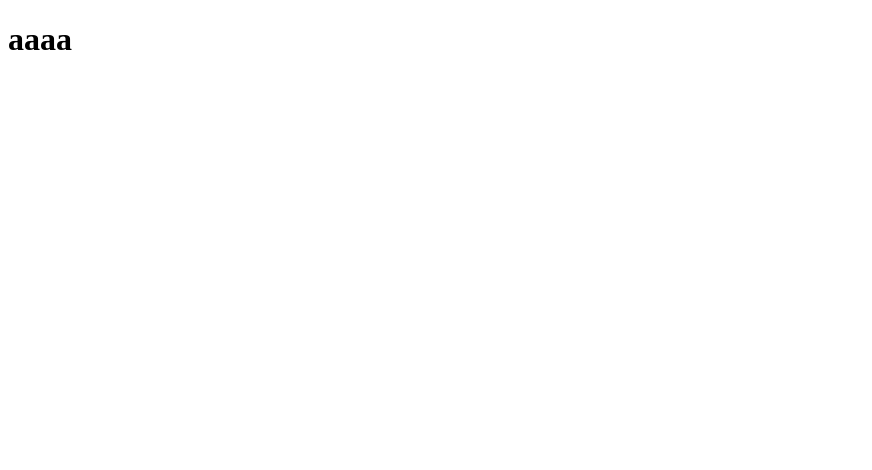
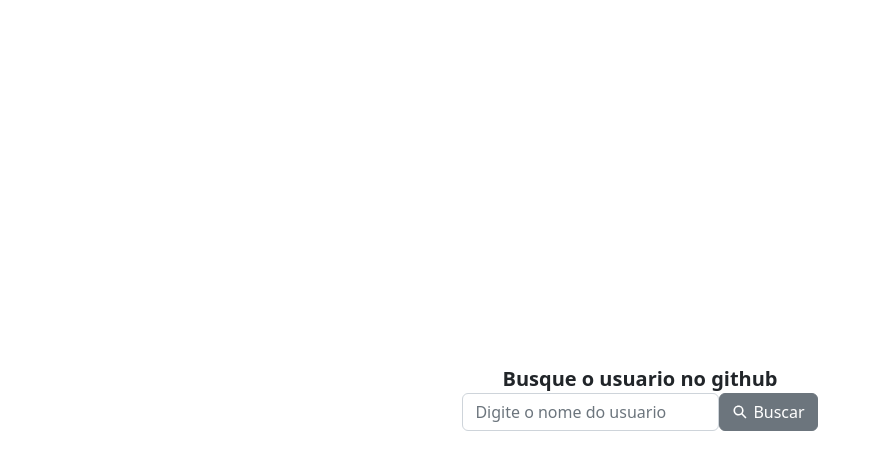
Before and after one commit to iroDevs/Desafio-Atlas, a React (Create React App) app: page / in a window 1280 px wide. Shown: the top 470 px of the page, without its empty margins (0-872 px from the left). Built offline with nearby package versions, Linux system fonts and the light colour scheme.

Commit message:
feature/criando componente

```diff
--- a/package.json
+++ b/package.json
@@ -6,8 +6,10 @@
     "@testing-library/jest-dom": "^5.16.4",
     "@testing-library/react": "^13.3.0",
     "@testing-library/user-event": "^13.5.0",
+    "bootstrap": "^5.2.0",
     "react": "^18.2.0",
     "react-dom": "^18.2.0",
+    "react-icons": "^4.4.0",
     "react-router-dom": "^6.3.0",
     "react-scripts": "5.0.1",
     "web-vitals": "^2.1.4"
--- a/public/index.html
+++ b/public/index.html
@@ -15,6 +15,7 @@
       user's mobile device or desktop. See https://developers.google.com/web/fundamentals/web-app-manifest/
     -->
     <link rel="manifest" href="%PUBLIC_URL%/manifest.json" />
+    <link href="https://cdn.jsdelivr.net/npm/bootstrap@5.2.0/dist/css/bootstrap.min.css" rel="stylesheet" integrity="sha384-gH2yIJqKdNHPEq0n4Mqa/HGKIhSkIHeL5AyhkYV8i59U5AR6csBvApHHNl/vI1Bx" crossorigin="anonymous">
     <!--
       Notice the use of %PUBLIC_URL% in the tags above.
       It will be replaced with the URL of the `public` folder during the build.
@@ -39,5 +40,6 @@
       To begin the development, run `npm start` or `yarn start`.
       To create a production bundle, use `npm run build` or `yarn build`.
     -->
+    <script src="https://cdn.jsdelivr.net/npm/bootstrap@5.2.0/dist/js/bootstrap.bundle.min.js" integrity="sha384-A3rJD856KowSb7dwlZdYEkO39Gagi7vIsF0jrRAoQmDKKtQBHUuLZ9AsSv4jD4Xa" crossorigin="anonymous"></script>
   </body>
 </html>
--- /dev/null
+++ b/src/components/campo de busca/CampoDeBusca.jsx
@@ -0,0 +1,17 @@
+import React from 'react'
+import { IoSearchSharp } from 'react-icons/io5'
+import './CampoDeBuscaStyle.css'
+
+export default function CampoDeBusca () {
+  return (
+    <div className="centralize container">
+      <p className="titulo-da-busca display-6">Busque o usuario no github</p>
+      <div className="container-busca">
+        <label className="visually-hidden">Usuario do git</label>
+        <input type="password" className="form-control" id="inputPassword2" placeholder="Digite o nome do usuario "></input>
+        <button type="button" className="btn-pesquisa btn btn-secondary"><IoSearchSharp /><span className='btn-texto'>Buscar</span></button>
+        <i className="bi bi-1-circle"></i>
+      </div>
+    </div>
+  )
+}
--- /dev/null
+++ b/src/components/campo de busca/CampoDeBuscaStyle.css
@@ -0,0 +1,22 @@
+.titulo-da-busca {
+    font-size:20px;
+    font-weight:600;
+    margin: 0;
+}
+.btn-pesquisa{
+    display: flex;
+    justify-content: flex-end;
+    align-items: center;
+}
+
+.btn-texto {
+    padding-left: 5px
+}
+
+.container-busca {
+    display: flex;
+    margin: 2px
+}
+.input-busca{
+    width: 40%;
+}
--- a/src/pages/Pesquisa/Pesquisa.jsx
+++ b/src/pages/Pesquisa/Pesquisa.jsx
@@ -1,9 +1,14 @@
 import React from 'react'
+import CampoDeBusca from '../../components/campo de busca/CampoDeBusca'
 import './PesquisaStyle.css'
 
 function Pesquisa () {
   return (
-    <h1>aaaa</h1>
+    <>
+    <div className="centralize container-fluid">
+    <CampoDeBusca />
+    </div>
+    </>
   )
 }
 export default Pesquisa
--- a/src/pages/Pesquisa/PesquisaStyle.css
+++ b/src/pages/Pesquisa/PesquisaStyle.css
@@ -1,4 +1,9 @@
-body {
-    color : black;
+.centralize {
+    width: 100%;
+    height: 100vh;
+    display:flex;
+    flex-direction: column;
+    justify-content:center;
+    align-items:center;
 
-}
+ }
```
Also changed, not shown: 1 other file (tests, documents, lock files or other folders).
